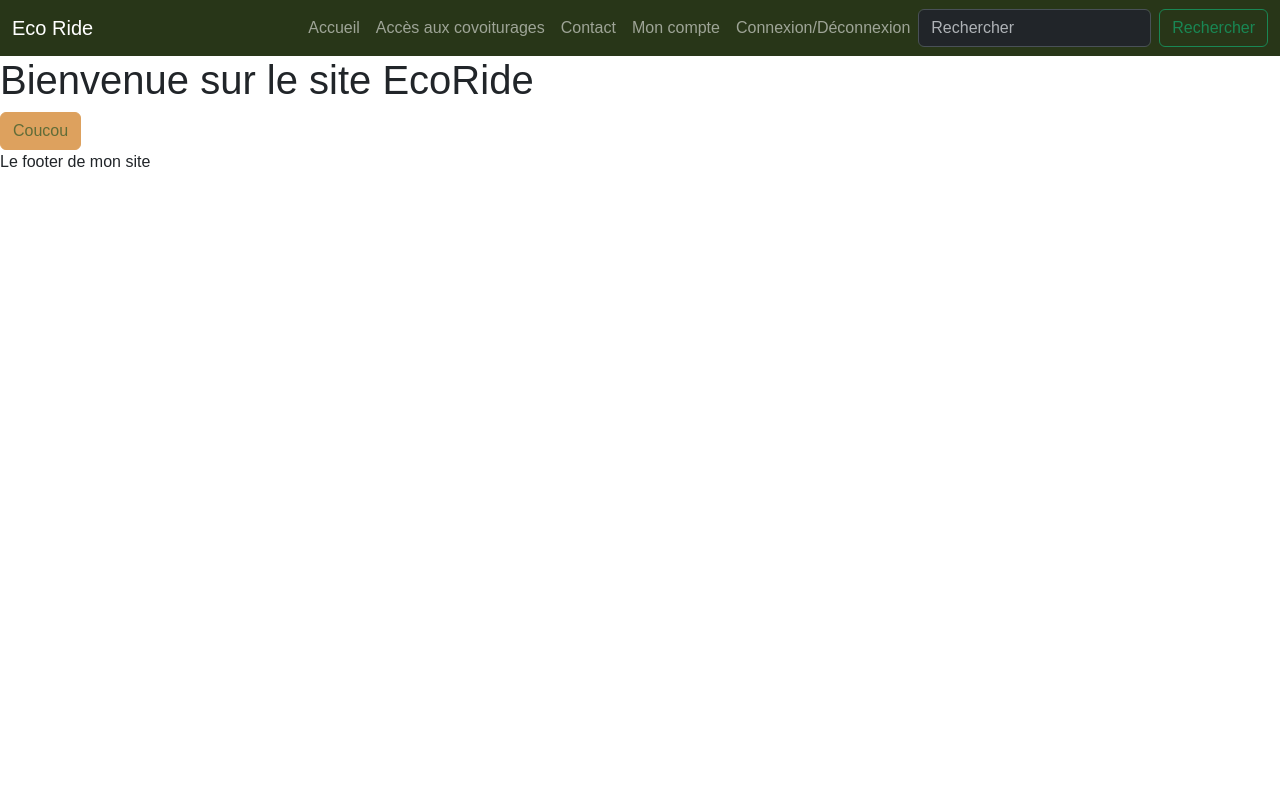
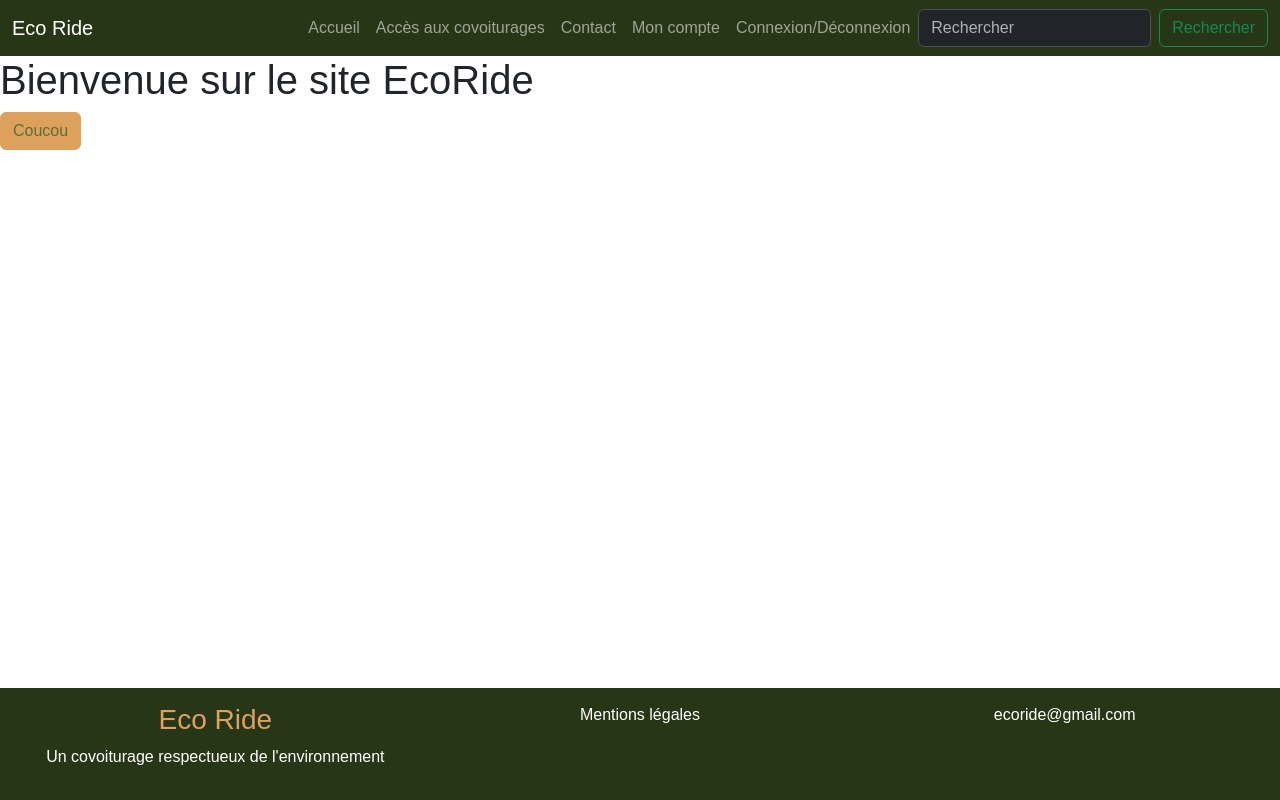
Before and after one commit to Sarahdeb1305/EcoRideFront, a website with bundled scripts: page index.html in a window 1280 px wide. Built offline with nearby package versions, Linux system fonts and the light colour scheme; files whose address does not match are found by name.

Commit message:
Ajout du footer

```diff
--- a/index.html
+++ b/index.html
@@ -37,7 +37,6 @@
               <li class="nav-item">
                 <a class="nav-link" href="#">Accès aux covoiturages</a>
               </li>
-              </li>
               <li class="nav-item">
                 <a class="nav-link" href="#">Contact</a>
               </li>
@@ -48,7 +47,6 @@
                 <a class="nav-link" href="#">Connexion/Déconnexion</a>
               </li>
             </ul>
-
 
             <form class="d-flex" role="search">
               <input
@@ -70,7 +68,20 @@
       <!--le contenu de la page sera injecté ici-->
     </main>
 
-    <footer>Le footer de mon site</footer>
+    <footer class="bg-dark text-white text-center footer">
+      <div class="row">
+        <div class="col-12 col-lg-4">
+          <h3 class="text-primary">Eco Ride</h3>
+          <p>Un covoiturage respectueux de l'environnement</p>
+        </div>
+        <div class="col-6 col-lg-4">
+          <p>Mentions légales</p>
+        </div>
+        <div class="col-6 col-lg-4">
+          <p>ecoride@gmail.com</p>
+        </div>
+      </div>
+    </footer>
 
     <script type="module" src="Router/router.js"></script>
     <script src="node_modules/bootstrap/dist/js/bootstrap.bundle.min.js"></script>
--- a/scss/main.scss
+++ b/scss/main.scss
@@ -1,2 +1,16 @@
 @import url("/node_modules/bootstrap-icons/font/bootstrap-icons.css");
 @import "custom";
+html {
+  position: relative;
+  min-height: 100%;
+}
+
+main {
+  margin-bottom: 150px;
+}
+footer.footer {
+  padding: 15px;
+  position: absolute;
+  bottom: 0;
+  width: 100%;
+}
```
Also changed, not shown: scss/main.css, 1 other file.
